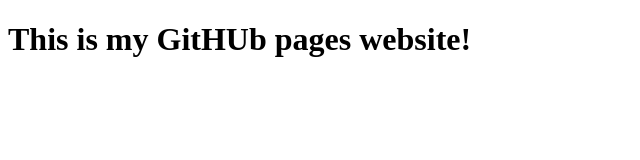
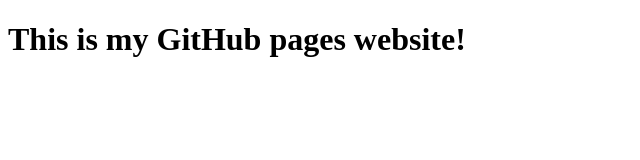
Before and after one commit to sndreu03/sndreu03.github.io, a plain HTML site: page index.html in a window 1280 px wide. Shown: the whole page, without its empty margins (0-640 px from the left). Drawn offline with Linux system fonts and the light colour scheme.

Commit message:
change to body

```diff
--- a/index.html
+++ b/index.html
@@ -9,7 +9,7 @@
     </head>
     <body>
 
-        <h1 >This is my GitHUb pages website!</h1>
+        <h1 >This is my GitHub pages website!</h1>
 
 
     </body>
```
